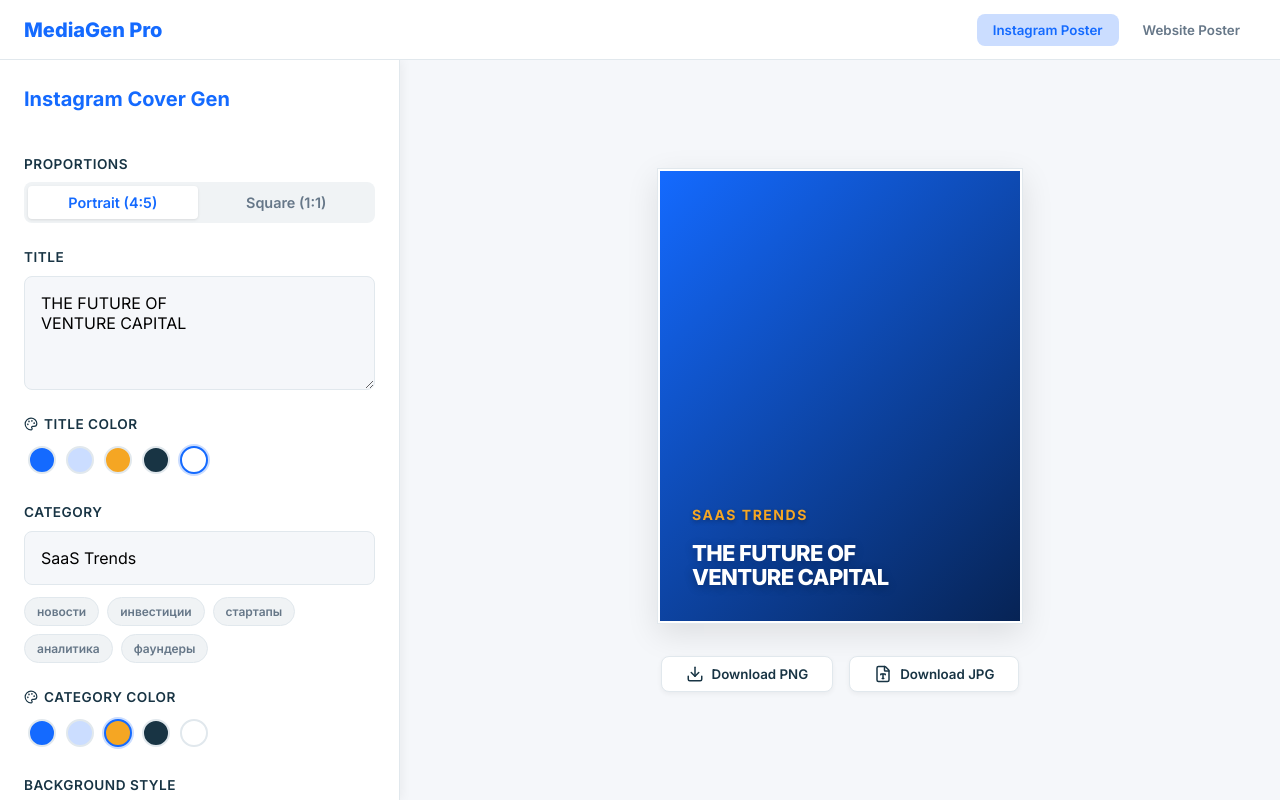
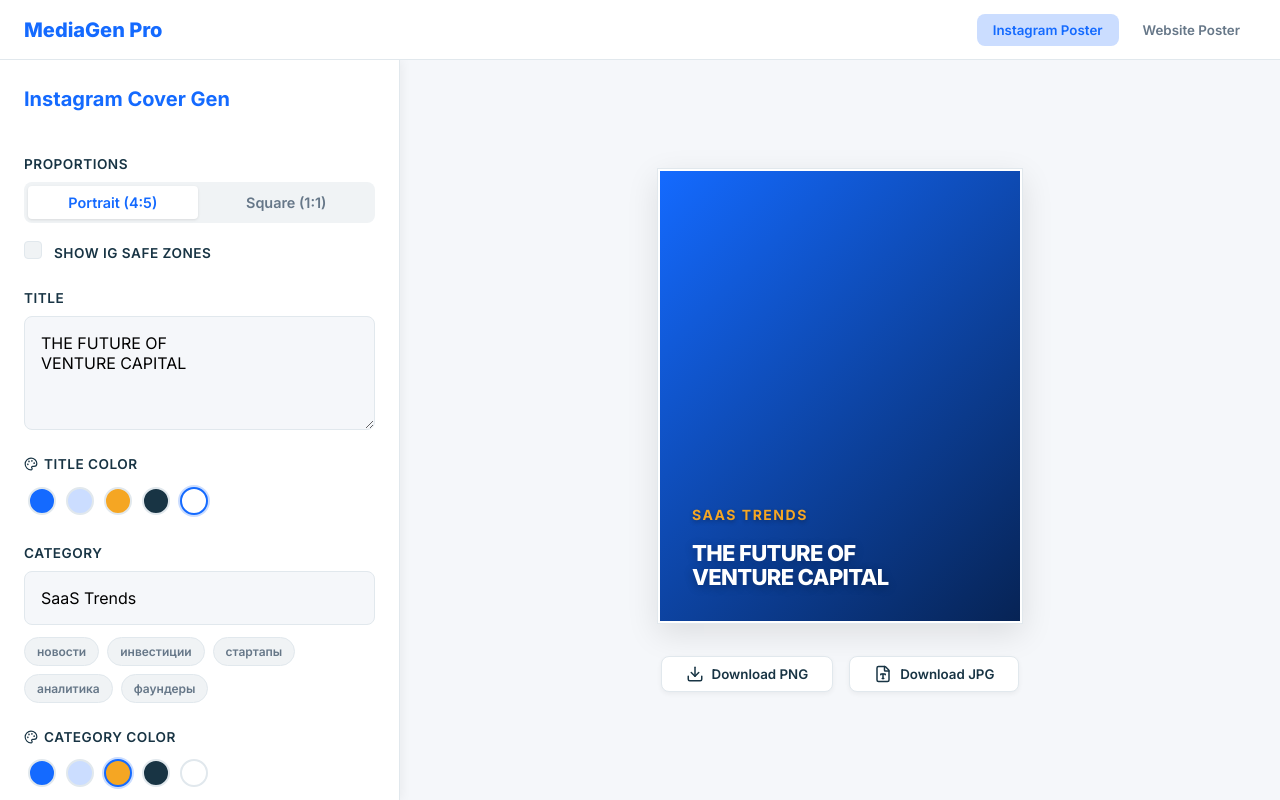
Before and after one commit to umedrahimoff/mediagenpro, a React (Vite) app: page / in a window 1280 px wide. Built offline with nearby package versions, Linux system fonts and the light colour scheme.

Commit message:
Implement IG Safe Zones overlay for Instagram mode

```diff
--- a/src/App.tsx
+++ b/src/App.tsx
@@ -15,6 +15,7 @@ export interface CoverState {
   bgColor: string;
   caption: string;
   captionColor: string;
+  showSafeZones: boolean;
 }
 
 export const BRAND_COLORS = {
@@ -38,6 +39,7 @@ function App() {
     bgColor: '#146AFF',
     caption: 'Source: MediaGen',
     captionColor: '#FFFFFF',
+    showSafeZones: false,
   });
 
   const updateState = (updates: Partial<CoverState>) => {
--- a/src/components/Editor/Editor.css
+++ b/src/components/Editor/Editor.css
@@ -186,3 +186,68 @@ input:focus {
     color: var(--color-white);
     border-color: var(--color-primary-blue);
 }
+
+.safe-zone-toggle {
+    margin-top: 12px;
+}
+
+.checkbox-container {
+    display: flex;
+    align-items: center;
+    position: relative;
+    padding-left: 30px;
+    cursor: pointer;
+    font-size: 0.85rem;
+    font-weight: 600;
+    color: #667788;
+    user-select: none;
+}
+
+.checkbox-container input {
+    position: absolute;
+    opacity: 0;
+    cursor: pointer;
+    height: 0;
+    width: 0;
+}
+
+.checkmark {
+    position: absolute;
+    top: -2px;
+    left: 0;
+    height: 18px;
+    width: 18px;
+    background-color: #F0F3F5;
+    border: 1px solid #E1E8ED;
+    border-radius: 4px;
+    transition: all 0.2s;
+}
+
+.checkbox-container:hover input~.checkmark {
+    background-color: #E1E8ED;
+}
+
+.checkbox-container input:checked~.checkmark {
+    background-color: var(--color-primary-blue);
+    border-color: var(--color-primary-blue);
+}
+
+.checkmark:after {
+    content: "";
+    position: absolute;
+    display: none;
+}
+
+.checkbox-container input:checked~.checkmark:after {
+    display: block;
+}
+
+.checkbox-container .checkmark:after {
+    left: 5px;
+    top: 2px;
+    width: 4px;
+    height: 8px;
+    border: solid white;
+    border-width: 0 2px 2px 0;
+    transform: rotate(45deg);
+}
--- a/src/components/Editor/Editor.tsx
+++ b/src/components/Editor/Editor.tsx
@@ -104,6 +104,17 @@ export const Editor: React.FC<EditorProps> = ({ state, onChange }) => {
                         >
                             Square (1:1)
                         </button>
+                    </div>
+                    <div className="safe-zone-toggle">
+                        <label className="checkbox-container">
+                            <input
+                                type="checkbox"
+                                checked={state.showSafeZones}
+                                onChange={(e) => onChange({ showSafeZones: e.target.checked })}
+                            />
+                            <span className="checkmark"></span>
+                            Show IG Safe Zones
+                        </label>
                     </div>
                 </div>
             )}
--- a/src/components/Preview/Preview.css
+++ b/src/components/Preview/Preview.css
@@ -161,3 +161,67 @@
     letter-spacing: 0.05em;
     opacity: 0.8;
 }
+
+/* IG Safe Zones UI Overlay */
+.ig-ui-overlay {
+    position: absolute;
+    inset: 0;
+    pointer-events: none;
+    z-index: 100;
+    display: flex;
+    flex-direction: column;
+    justify-content: space-between;
+    background: rgba(0, 0, 0, 0.05);
+    /* Very light tint to show active state */
+}
+
+.ig-top-bar {
+    padding: 12px;
+    background: linear-gradient(to bottom, rgba(0, 0, 0, 0.3), transparent);
+}
+
+.ig-user {
+    display: flex;
+    align-items: center;
+    gap: 8px;
+}
+
+.ig-avatar {
+    width: 32px;
+    height: 32px;
+    border-radius: 50%;
+    background: rgba(255, 255, 255, 0.3);
+}
+
+.ig-username {
+    color: white;
+    font-size: 12px;
+    font-weight: 600;
+}
+
+.ig-bottom-actions {
+    padding: 16px;
+    background: linear-gradient(to top, rgba(0, 0, 0, 0.5), transparent);
+    display: flex;
+    flex-direction: column;
+    gap: 8px;
+}
+
+.ig-main-actions {
+    display: flex;
+    gap: 12px;
+}
+
+.ig-icon {
+    width: 20px;
+    height: 20px;
+    border: 2px solid rgba(255, 255, 255, 0.8);
+    border-radius: 4px;
+}
+
+.ig-caption-area {
+    color: white;
+    font-size: 11px;
+    line-height: 1.4;
+    max-width: 80%;
+}
--- a/src/components/Preview/Preview.tsx
+++ b/src/components/Preview/Preview.tsx
@@ -55,7 +55,13 @@ export const Preview: React.FC<PreviewProps> = ({ state }) => {
                 options.quality = state.appMode === 'website' ? 0.8 : 0.95;
             }
 
-            const dataUrl = await func(node, options);
+            const dataUrl = await func(node, {
+                ...options,
+                filter: (domNode: any) => {
+                    const classList = domNode.classList;
+                    return !classList || !classList.contains('ig-ui-overlay');
+                }
+            });
 
             const link = document.createElement('a');
             link.download = `cover-${Date.now()}.${format}`;
@@ -100,6 +106,26 @@ export const Preview: React.FC<PreviewProps> = ({ state }) => {
                             height: `${previewHeight}px`
                         }}
                 >
+                    {state.showSafeZones && state.appMode === 'instagram' && (
+                        <div className="ig-ui-overlay">
+                            <div className="ig-top-bar">
+                                <div className="ig-user">
+                                    <div className="ig-avatar" />
+                                    <div className="ig-username">mediagen_pro</div>
+                                </div>
+                            </div>
+                            <div className="ig-bottom-actions">
+                                <div className="ig-main-actions">
+                                    <div className="ig-icon" />
+                                    <div className="ig-icon" />
+                                    <div className="ig-icon" />
+                                </div>
+                                <div className="ig-caption-area">
+                                    <strong>mediagen_pro</strong> This is where your caption will appear...
+                                </div>
+                            </div>
+                        </div>
+                    )}
                     {state.appMode === 'website' ? (
                         <>
                             {state.caption && (
```
